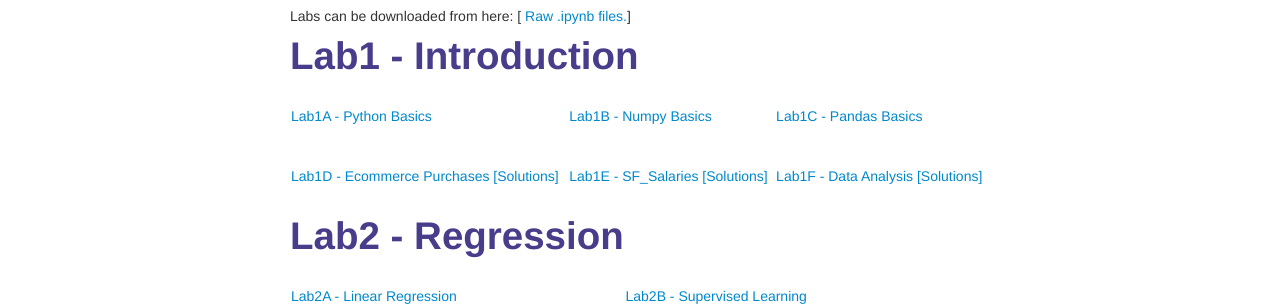
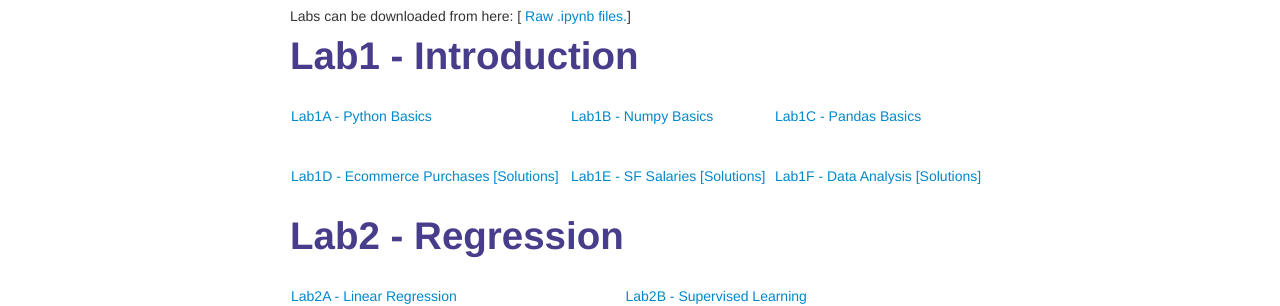
Before and after one commit to BITS-F464/bits-f464.github.io, a Jekyll site: the page built from pages/lab.html, in a window 1280 px wide. Shown: the part 146-452 px from the top of the page. Built offline with Jekyll 4.4.1, drawn with Linux system fonts in a browser that asks for light colours.

```diff
--- a/pages/lab.html
+++ b/pages/lab.html
@@ -15,7 +15,7 @@ Labs can be downloaded from here: [<a href="https://github.com/BITS-F464/bits-f4
 </tr>
 <tr>
   <td><a href="labs/lab_1/1d_Ecommerce_Purchases_Exercise__Solutions.html">Lab1D - Ecommerce Purchases [Solutions]</a></td>
-  <td><a href="labs/lab_1/1e_SF_Salaries_Exercise_Solutions.html">Lab1E - SF_Salaries [Solutions]</a></td>
+  <td><a href="labs/lab_1/1e_SF_Salaries_Exercise_Solutions.html">Lab1E - SF Salaries [Solutions]</a></td>
   <td><a href="labs/lab_1/1f_Data_Analysis_Solutions.html">Lab1F - Data Analysis [Solutions]</a></td>
 </tr>
 </table>
```
